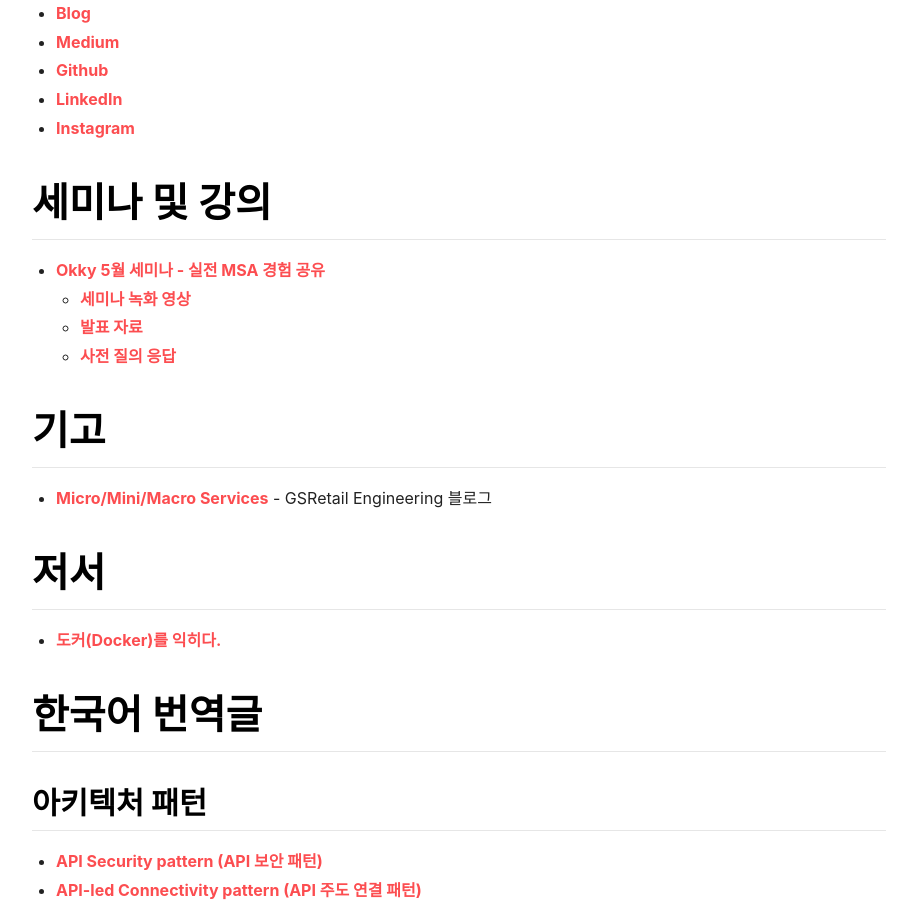
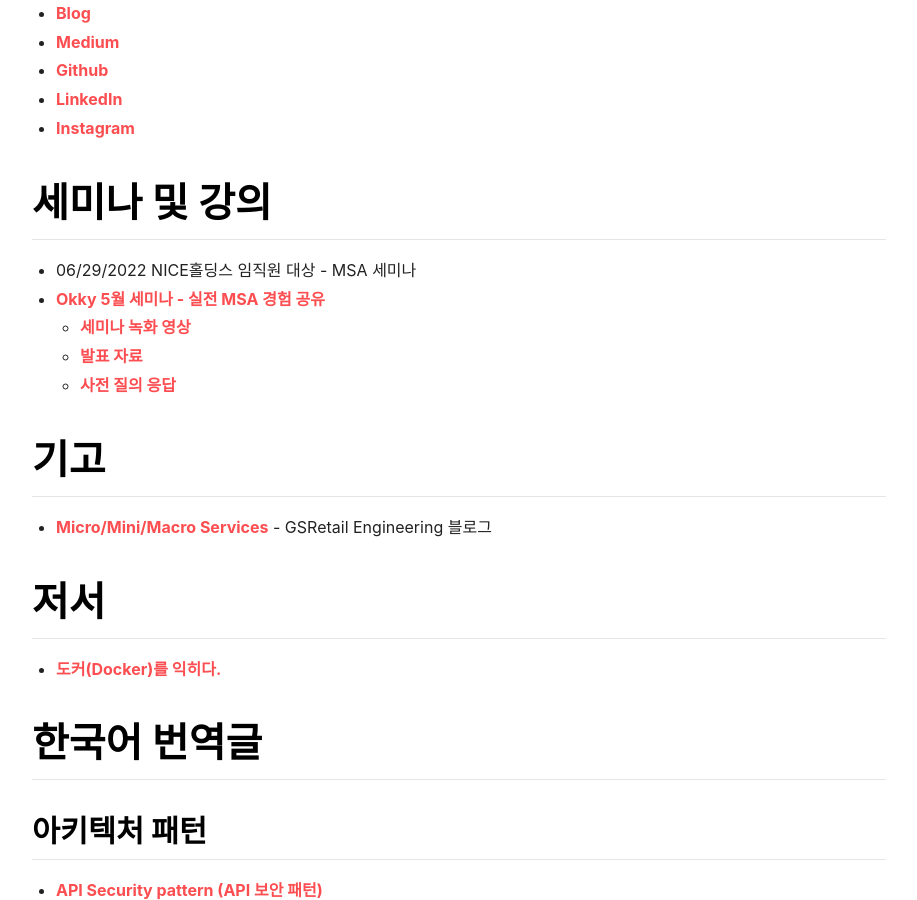
Before and after one commit to giljae/giljae.github.io, a Jekyll site: the page built from about.md, in a window 1280 px wide and 900 px high, scrolled down 535 px. Shown: the whole window, without its empty margins (181-1098 px from the left). Built offline with Jekyll 4.4.1, drawn with Linux system fonts in a browser that asks for light colours.

Commit message:
Update about.md

```diff
--- a/about.md
+++ b/about.md
@@ -42,6 +42,7 @@
 * [Instagram](https://instagram.com/giljae)
 
 # 세미나 및 강의
+* 06/29/2022 NICE홀딩스 임직원 대상 - MSA 세미나
 * [Okky 5월 세미나 - 실전 MSA 경험 공유](https://okky.kr/article/1229709)
   * [세미나 녹화 영상](https://www.youtube.com/watch?v=itF0zhFJSFM)
   * [발표 자료](https://drive.google.com/file/d/1ENknLTqg7199Xu0EIVPCsq_1dSGGlpfN/view?usp=sharing)
```
